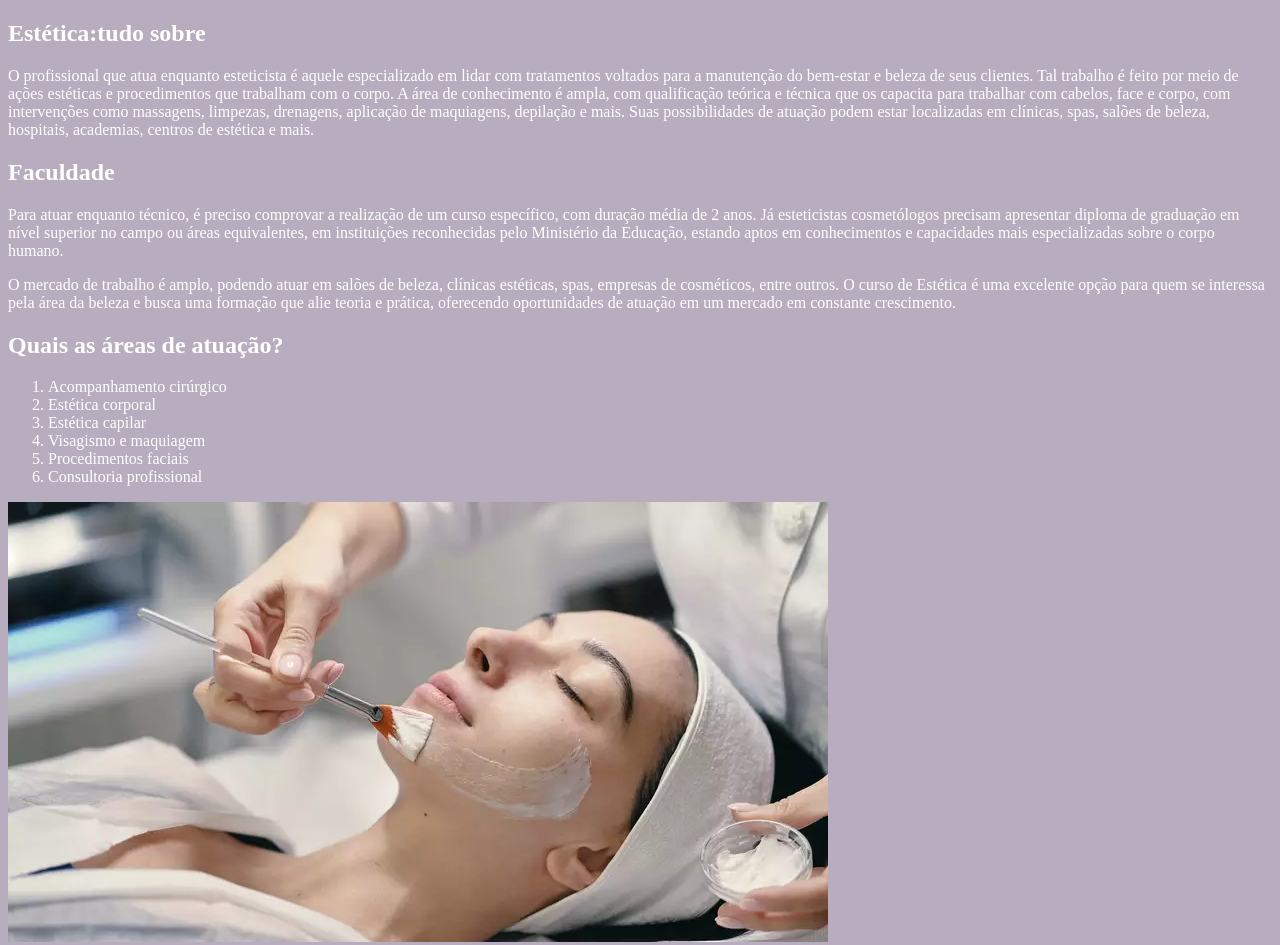
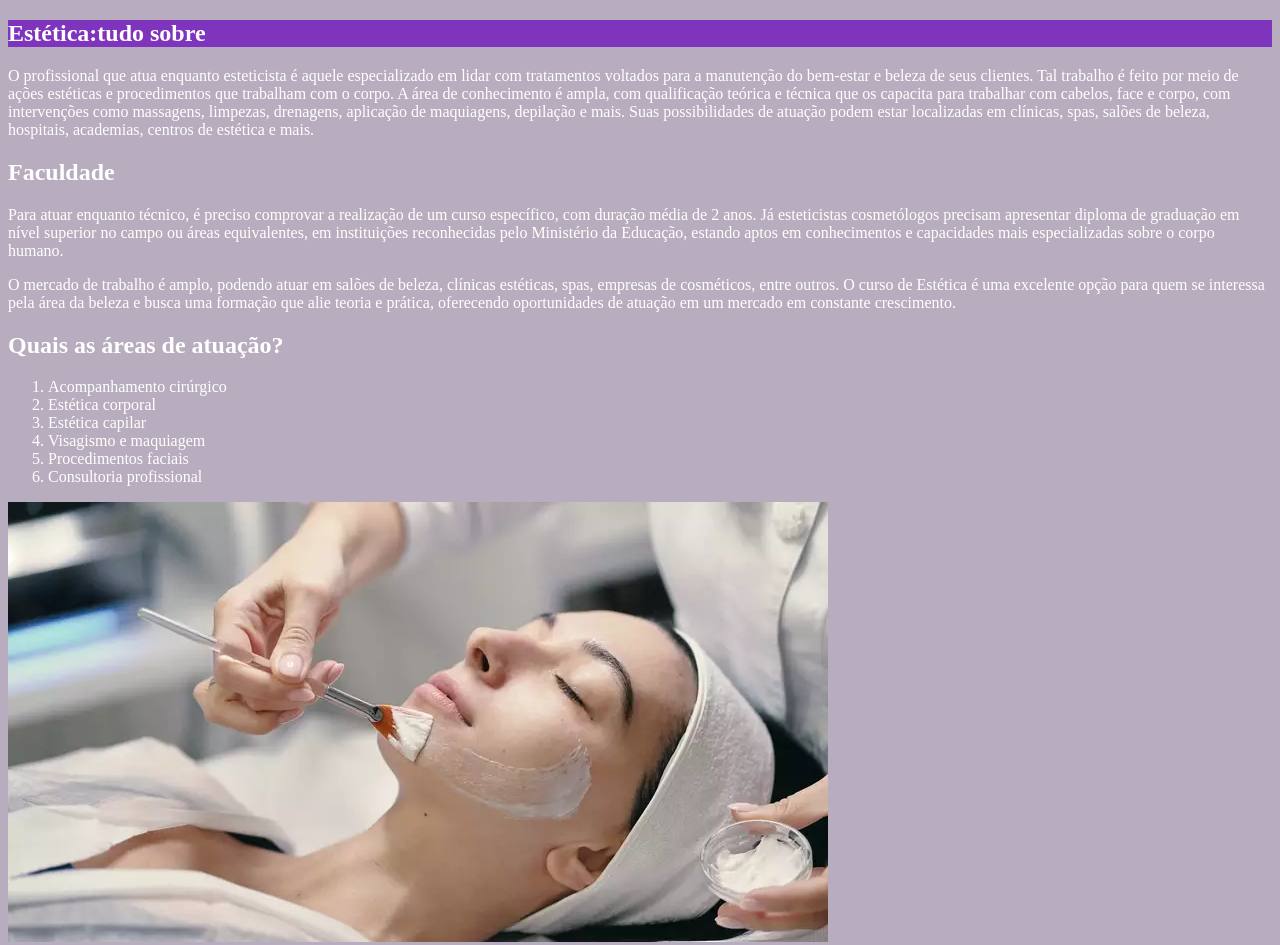
Before and after one commit to agathastefanny/mat2-3tri-trab1, a plain HTML site: page index.html in a window 1280 px wide. Shown: the top 945 px of the page. Drawn offline with Linux system fonts and the light colour scheme.

Commit message:
tffgjhfjhfkj

```diff
--- a/index.html
+++ b/index.html
@@ -8,7 +8,7 @@
 
         <body>
          <section class="container principal">
-            <h1>Estética:tudo sobre</h1>
+            <h1 class="titulo">Estética:tudo sobre</h1>
             <p class="texto um"> O profissional que atua enquanto esteticista é aquele especializado em lidar com tratamentos voltados para a manutenção do bem-estar e beleza de seus clientes. Tal trabalho é feito por meio de ações estéticas e procedimentos que trabalham com o corpo. A área de conhecimento é ampla, com qualificação teórica e técnica que os capacita para trabalhar com cabelos, face e corpo, com intervenções como massagens, limpezas, drenagens, aplicação de maquiagens, depilação e mais. Suas possibilidades de atuação podem estar localizadas em clínicas, spas, salões de beleza, hospitais, academias, centros de estética e mais. </p>
             <h1>Faculdade</h1>
             <p class="texto dois">Para atuar enquanto técnico, é preciso comprovar a realização de um curso específico, com duração média de 2 anos. Já esteticistas cosmetólogos precisam apresentar diploma de graduação em nível superior no campo ou áreas equivalentes, em instituições reconhecidas pelo Ministério da Educação, estando aptos em conhecimentos e capacidades mais especializadas sobre o corpo humano. </p>
--- a/styles.css
+++ b/styles.css
@@ -9,3 +9,7 @@ body{
     background-color: var(--cor-de-fundo);
     color: var(--branco-principal);
 }
+
+.titulo{
+    background-color: #7f34bd;
+}
```
